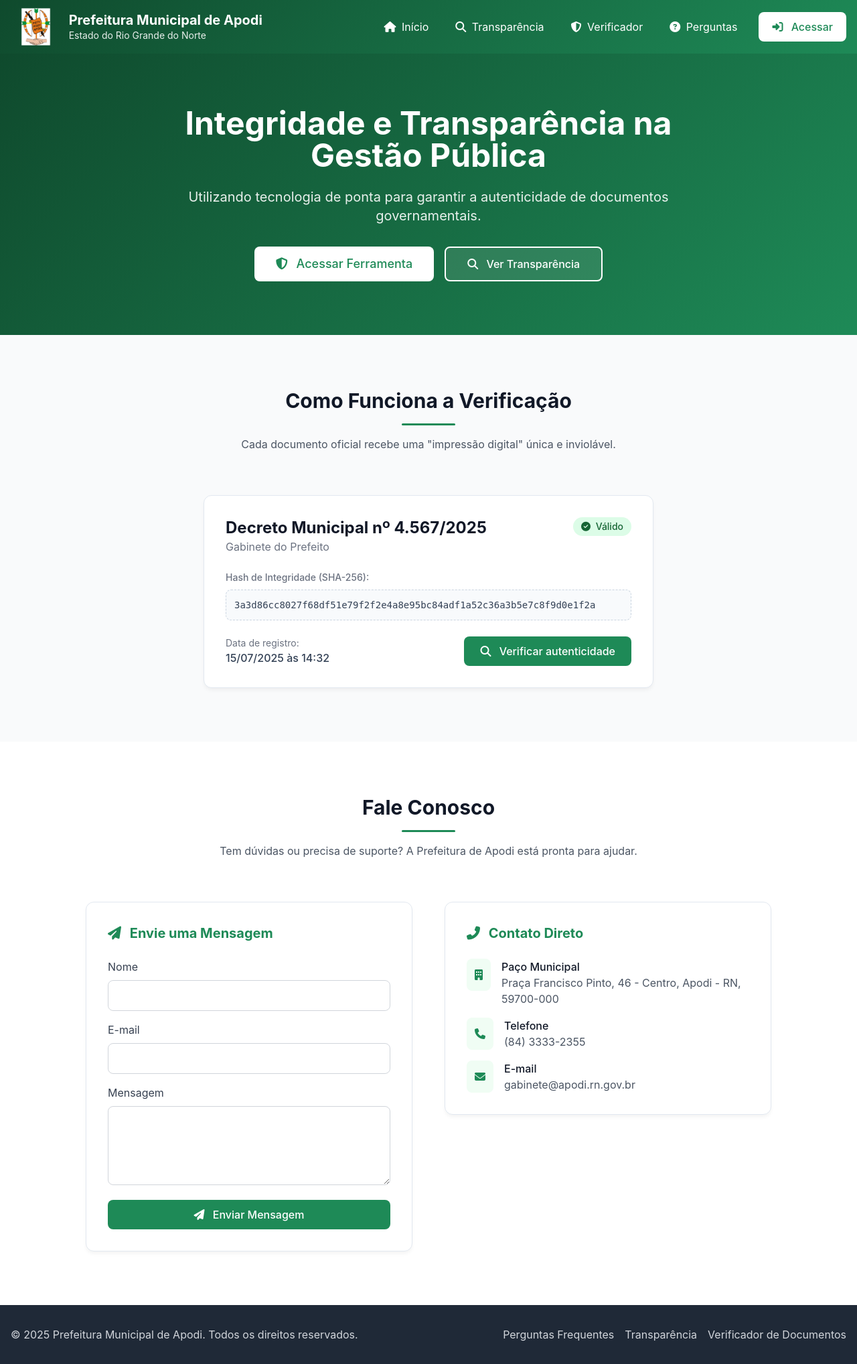
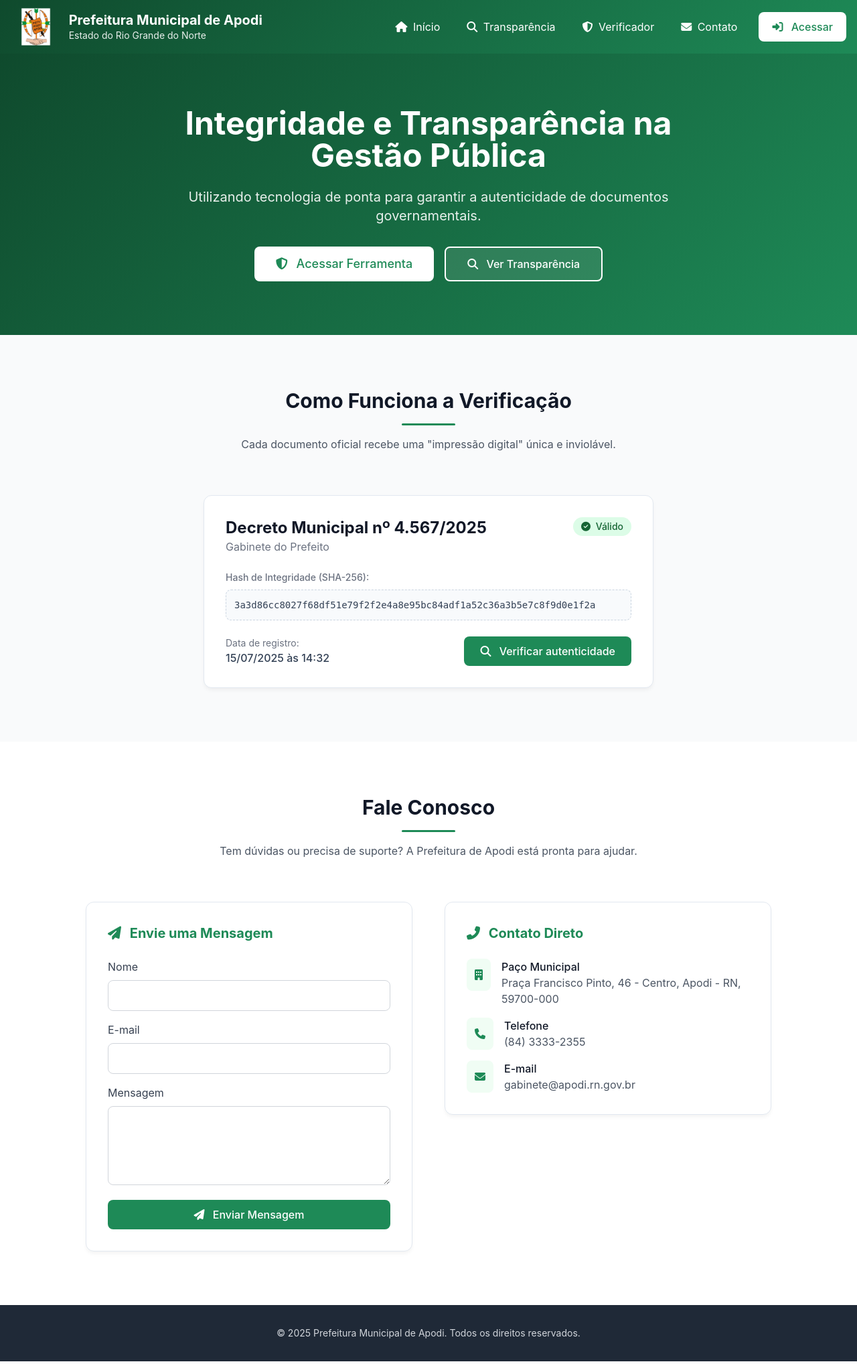
Before and after one commit to YagoEron31/Verificador_documentos, a Flask app: page / in a window 1280 px wide. Shown: the whole page at 67% size. Run offline with Flask 3, Linux system fonts and the light colour scheme; some libraries are stand-ins or nearby versions.

Commit message:
Update inicial.html

```diff
--- a/templates/inicial.html
+++ b/templates/inicial.html
@@ -28,7 +28,7 @@
     <header class="gradient-bg text-white sticky top-0 z-50">
         <div class="container mx-auto px-4 py-3">
             <div class="flex flex-col md:flex-row justify-between items-center">
-                <a href="/inicial.html" class="flex items-center mb-4 md:mb-0">
+                <a href="/" class="flex items-center mb-4 md:mb-0">
                     <img src="/static/brasao.png" alt="Brasão da Prefeitura de Apodi" class="h-14 mr-3">
                     <div>
                         <h1 class="text-xl font-bold leading-tight">Prefeitura Municipal de Apodi</h1>
@@ -37,11 +37,11 @@
                 </a>
 
                 <nav class="flex items-center gap-2">
-                    <a href="/inicial.html" class="nav-link"><i class="fas fa-home mr-1"></i> Início</a>
-                    <a href="/transparencia.html" class="nav-link"><i class="fas fa-search mr-1"></i> Transparência</a>
-                    <a href="/verificação.html" class="nav-link"><i class="fas fa-shield-alt mr-1"></i> Verificador</a>
-                    <a href="/perguntas.html" class="nav-link"><i class="fas fa-question-circle mr-1"></i> Perguntas</a>
-                    <a href="/login.html" class="btn bg-white text-[var(--primary)] font-medium px-5 py-2.5 ml-2">
+                    <a href="/" class="nav-link"><i class="fas fa-home mr-1"></i> Início</a>
+                    <a href="/transparencia" class="nav-link"><i class="fas fa-search mr-1"></i> Transparência</a>
+                    <a href="/verificador" class="nav-link"><i class="fas fa-shield-alt mr-1"></i> Verificador</a>
+                    <a href="#contact" class="nav-link"><i class="fas fa-envelope mr-1"></i> Contato</a>
+                    <a href="/login" class="btn bg-white text-[var(--primary)] font-medium px-5 py-2.5 ml-2">
                         <i class="fas fa-sign-in-alt mr-2"></i> Acessar
                     </a>
                 </nav>
@@ -56,10 +56,10 @@
                     <h2 class="text-4xl md:text-5xl font-bold mb-6">Integridade e Transparência na Gestão Pública</h2>
                     <p class="text-xl mb-8 opacity-90">Utilizando tecnologia de ponta para garantir a autenticidade de documentos governamentais.</p>
                     <div class="flex flex-col sm:flex-row justify-center gap-4">
-                         <a href="/verificação.html" class="btn bg-white text-[var(--primary)] font-medium py-3 px-8 rounded-lg text-lg">
+                         <a href="/verificador" class="btn bg-white text-[var(--primary)] font-medium py-3 px-8 rounded-lg text-lg">
                             <i class="fas fa-shield-alt mr-2"></i> Acessar Ferramenta
                         </a>
-                        <a href="/transparencia.html" class="btn border-2 border-white text-white font-medium py-3 px-8 rounded-lg bg-white bg-opacity-10 hover:bg-opacity-20">
+                        <a href="/transparencia" class="btn border-2 border-white text-white font-medium py-3 px-8 rounded-lg bg-white bg-opacity-10 hover:bg-opacity-20">
                             <i class="fas fa-search mr-2"></i> Ver Transparência
                         </a>
                     </div>
@@ -99,7 +99,7 @@
                                 <p class="text-gray-500 text-sm">Data de registro:</p>
                                 <p class="font-medium">15/07/2025 às 14:32</p>
                             </div>
-                            <a href="/verificação.html" class="btn bg-[var(--primary)] text-white px-6 py-2.5 w-full sm:w-auto text-center">
+                            <a href="/verificador" class="btn bg-[var(--primary)] text-white px-6 py-2.5 w-full sm:w-auto text-center">
                                 <i class="fas fa-search mr-2"></i> Verificar autenticidade
                             </a>
                         </div>
@@ -182,17 +182,8 @@
     </main>
 
     <footer class="bg-gray-800 text-gray-300 py-8">
-        <div class="container mx-auto px-4">
-            <div class="flex flex-col md:flex-row justify-between items-center">
-                <div class="mb-4 md:mb-0">
-                    <p>© 2025 Prefeitura Municipal de Apodi. Todos os direitos reservados.</p>
-                </div>
-                <div class="flex space-x-4">
-                    <a href="/perguntas.html" class="hover:text-white">Perguntas Frequentes</a>
-                    <a href="/transparencia.html" class="hover:text-white">Transparência</a>
-                    <a href="/verificação.html" class="hover:text-white">Verificador de Documentos</a>
-                </div>
-            </div>
+        <div class="container mx-auto px-4 text-center text-sm">
+            <p>© 2025 Prefeitura Municipal de Apodi. Todos os direitos reservados.</p>
         </div>
     </footer>
 
```
